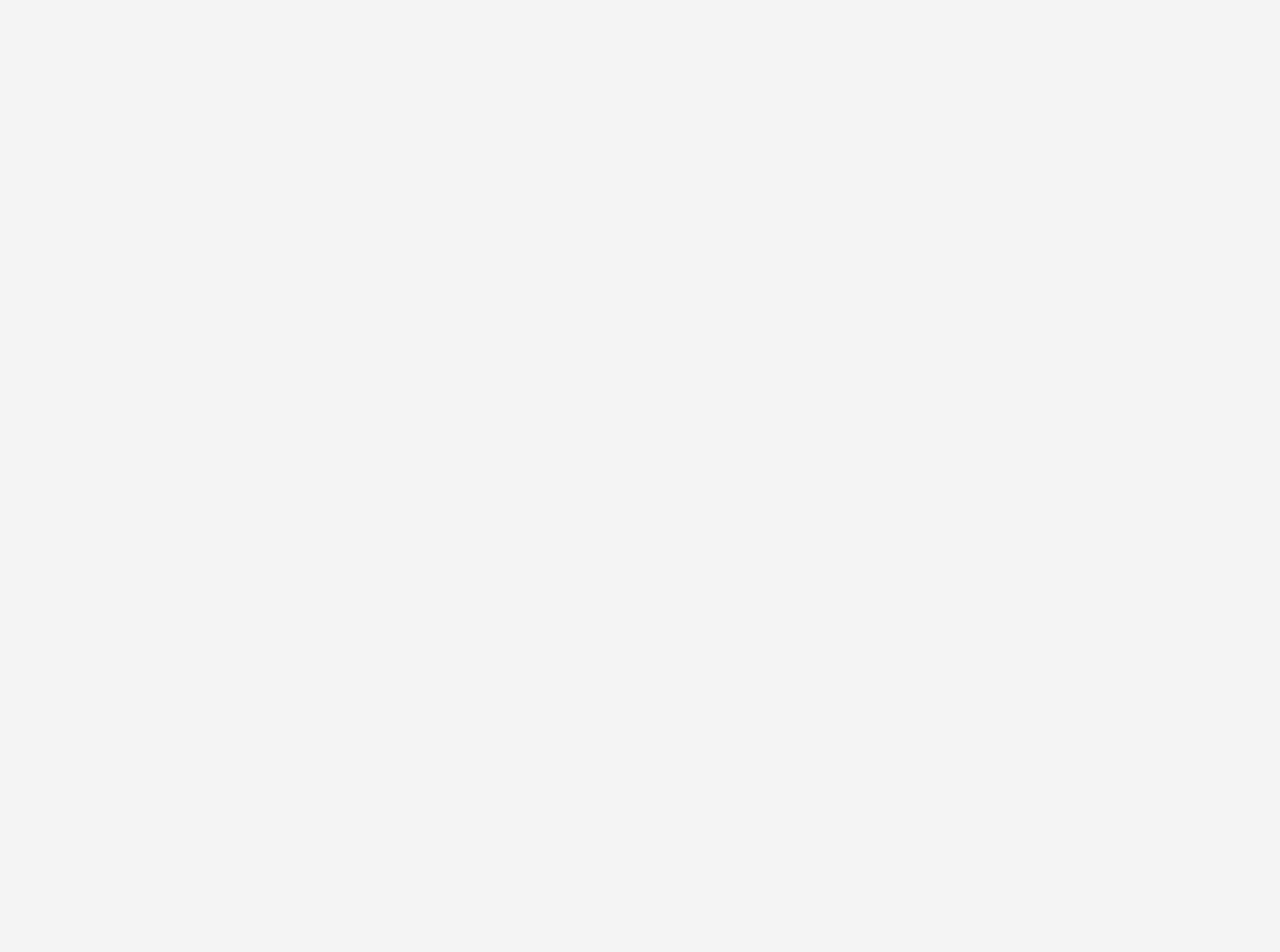
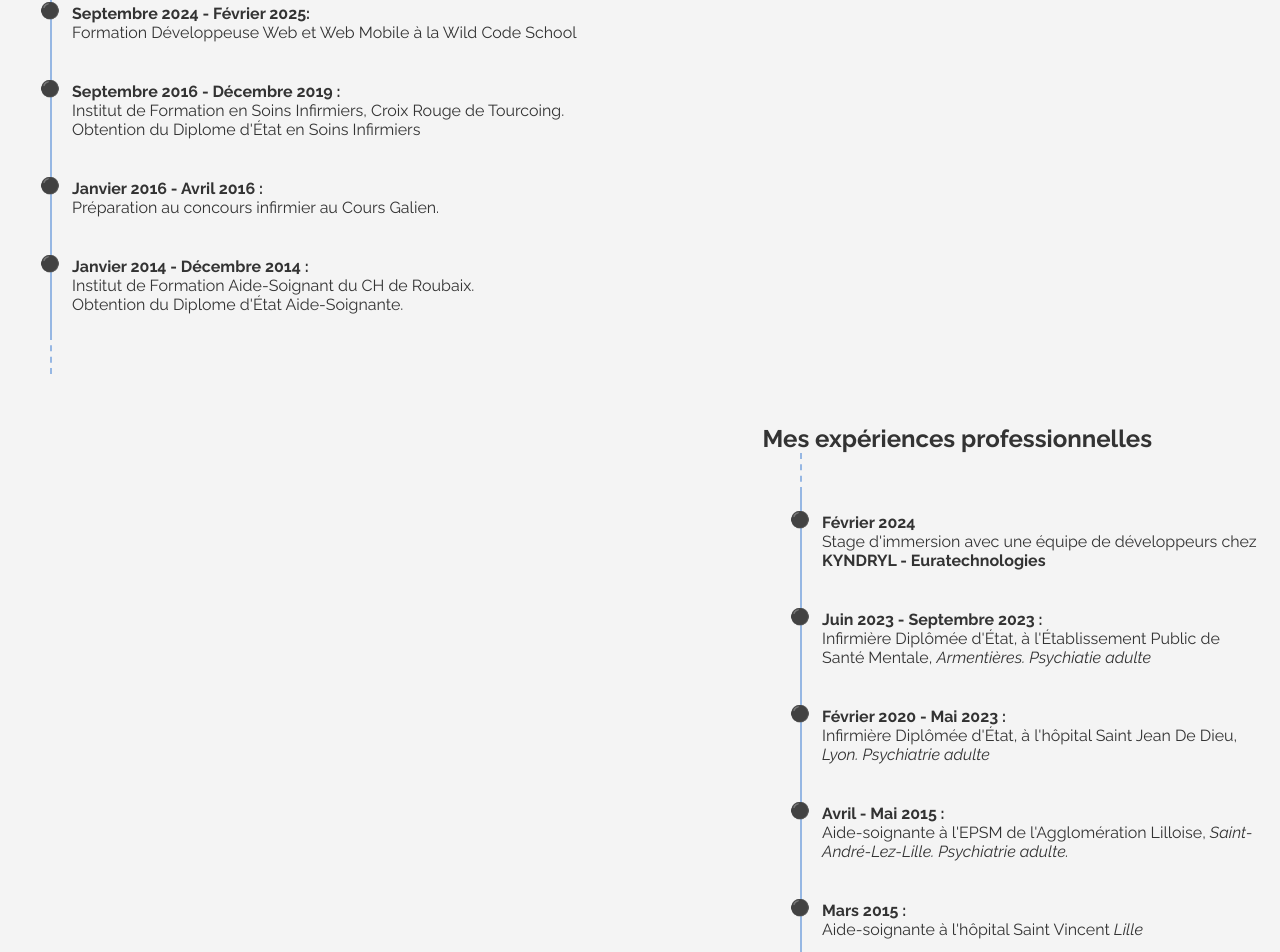
Before and after one commit to itisalicia/portfolio, a React (Vite) app in the folder client/: page / in a window 1280 px wide. Shown: the part 1320-2272 px from the top of the page. Before the commit the page ends 1011 px from the top, so only its background shows below. Built offline with nearby package versions, Linux system fonts and the light colour scheme; a web font is replaced by a local one.

Commit message:
experience part is done

```diff
--- a/client/src/App.tsx
+++ b/client/src/App.tsx
@@ -1,5 +1,6 @@
 import "./App.css";
 import NavBar from "./components/NavBar/NavBar";
+import Formations from "./pages/Formations/Formations";
 import HardSkills from "./pages/HardSkills/HardSkills";
 import Presentation from "./pages/Presentation/Presentation";
 
@@ -9,6 +10,7 @@ function App() {
       <NavBar />
       <Presentation />
       <HardSkills />
+      <Formations />
     </>
   );
 }
--- a/client/src/components/NavBar/NavBar.tsx
+++ b/client/src/components/NavBar/NavBar.tsx
@@ -5,13 +5,14 @@ function NavBar() {
     <nav className="navbar">
       <ul className="nav-list">
         <li className="nav-items">
-          <a href="#intoducing-main">Présentation</a>
+          <a href="#introducing-main">Présentation</a>
         </li>
         <li className="nav-items">
           <a href="#hard-kills-main">Hard Skills</a>{" "}
         </li>
-
-        <li className="nav-items">Formations</li>
+        <li className="nav-items">
+          <a href="#formations-main">Formations</a>
+        </li>
         <li className="nav-items">Projets</li>
       </ul>
     </nav>
--- /dev/null
+++ b/client/src/pages/Formations/Formations.css
@@ -0,0 +1,45 @@
+.formations-title {
+  margin: 8rem;
+}
+
+.timeline {
+  margin: 50px;
+}
+
+.start,
+.end {
+  position: relative;
+  padding: 20px;
+  border-left: 2px dashed rgb(150, 183, 227);
+}
+
+.event {
+  position: relative;
+  padding: 20px;
+  border-left: 2px solid rgb(150, 183, 227);
+}
+
+.point {
+  position: absolute;
+  top: 12px;
+  left: -42px;
+  width: 80px;
+  padding: 5px;
+  text-align: center;
+}
+
+.formations-title2 {
+  text-align: right;
+  margin-right: 8rem;
+}
+
+.timeline2 {
+  margin-left: 50rem;
+}
+
+.start2,
+.end2 {
+  position: relative;
+  padding: 20px;
+  border-left: 2px dashed rgb(150, 183, 227);
+}
--- /dev/null
+++ b/client/src/pages/Formations/Formations.tsx
@@ -0,0 +1,117 @@
+import "./Formations.css";
+
+function Formations() {
+  return (
+    <>
+      <main id="formations-main">
+        <h2 className="formations-title">Mes différentes formations</h2>
+        <div className="timeline">
+          <div className="start"> </div>
+          <div className="event">
+            <div className="point">⚫️</div>
+            <div className="description">
+              <p>
+                {" "}
+                <b>Septembre 2024 - Février 2025: </b>
+              </p>{" "}
+              Formation Développeuse Web et Web Mobile à la Wild Code School
+            </div>
+          </div>
+
+          <div className="event">
+            <div className="point">⚫️</div>
+            <div className="description">
+              <p>
+                <b> Septembre 2016 - Décembre 2019 : </b>{" "}
+              </p>
+              Institut de Formation en Soins Infirmiers, Croix Rouge de
+              Tourcoing.
+              <p>Obtention du Diplome d'État en Soins Infirmiers</p>
+            </div>
+          </div>
+          <div className="event">
+            <div className="point">⚫️</div>
+            <div className="description">
+              <p>
+                <b>Janvier 2016 - Avril 2016 :</b>
+              </p>{" "}
+              Préparation au concours infirmier au Cours Galien.
+            </div>
+          </div>
+          <div className="event">
+            <div className="point">⚫️</div>
+            <div className="description">
+              <p>
+                <b> Janvier 2014 - Décembre 2014 :</b>
+              </p>{" "}
+              Institut de Formation Aide-Soignant du CH de Roubaix.
+              <p>Obtention du Diplome d'État Aide-Soignante.</p>
+            </div>
+          </div>
+
+          <div className="end"> </div>
+        </div>
+        <h2 className="formations-title2">Mes expériences professionnelles</h2>
+        <div className="timeline2">
+          <div className="start2"> </div>
+          <div className="event">
+            <div className="point">⚫️</div>
+            <div className="description">
+              <p>
+                {" "}
+                <b>Février 2024 </b>
+              </p>{" "}
+              Stage d'immersion avec une équipe de développeurs chez
+              <b> KYNDRYL - Euratechnologies</b>
+            </div>
+          </div>
+
+          <div className="event">
+            <div className="point">⚫️</div>
+            <div className="description">
+              <p>
+                <b> Juin 2023 - Septembre 2023 : </b>{" "}
+              </p>
+              Infirmière Diplômée d'État, à l'Établissement Public de Santé
+              Mentale, <em> Armentières. Psychiatie adulte</em>
+            </div>
+          </div>
+          <div className="event">
+            <div className="point">⚫️</div>
+            <div className="description">
+              <p>
+                <b>Février 2020 - Mai 2023 :</b>
+              </p>{" "}
+              Infirmière Diplômée d'État, à l'hôpital Saint Jean De Dieu,
+              <em> Lyon. Psychiatrie adulte</em>
+            </div>
+          </div>
+          <div className="event">
+            <div className="point">⚫️</div>
+            <div className="description">
+              <p>
+                <b> Avril - Mai 2015 :</b>
+              </p>{" "}
+              Aide-soignante à l'EPSM de l'Agglomération Lilloise,
+              <em> Saint-André-Lez-Lille. Psychiatrie adulte.</em>
+            </div>
+          </div>
+          <div className="event">
+            <div className="point">⚫️</div>
+            <div className="description">
+              <p>
+                <b> Mars 2015 :</b>
+              </p>{" "}
+              Aide-soignante à l'hôpital Saint Vincent
+              <em> Lille</em>
+            </div>
+          </div>
+
+          <div className="end2"> </div>
+        </div>
+      </main>
+    </>
+  );
+}
+
+export default Formations;
```
